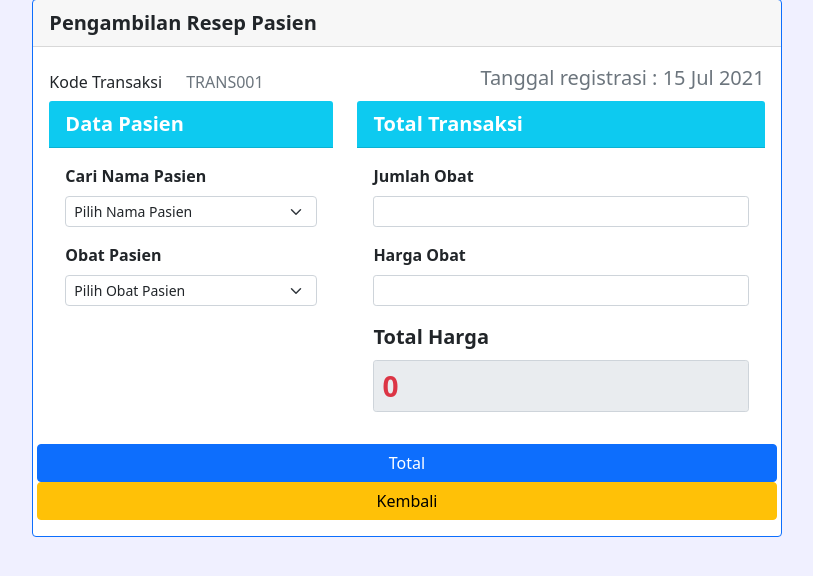
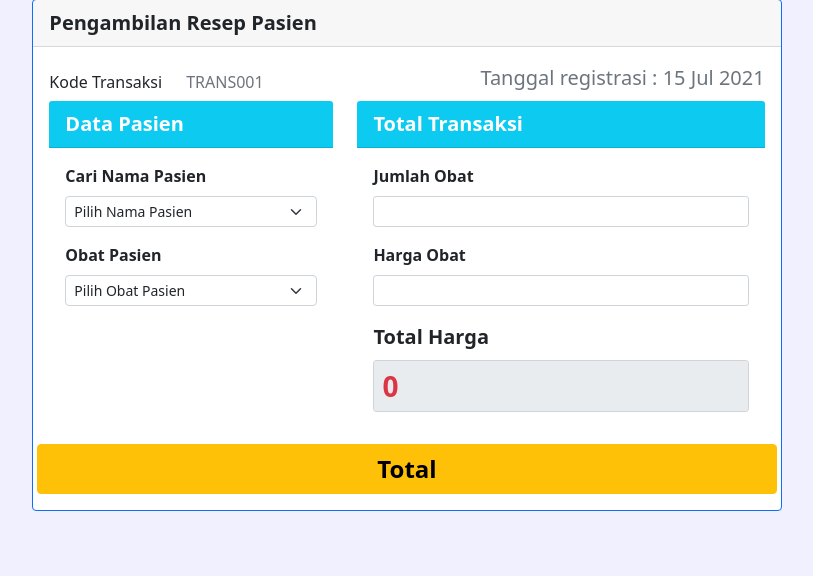
Before and after one commit to Whydandrian/si-klinik, a PHP site: page /pages/tindakan/resep_pasien.php in a window 1280 px wide. Shown: the part 81-657 px from the top of the page, without its empty margins (233-1046 px from the left). Run offline with PHP 8.4, Linux system fonts and the light colour scheme; the visitor is signed in with stand-in values (Sample User, id 1); data that the repository does not hold is empty; some libraries are stand-ins or nearby versions.

Commit message:
ubah link dan ukuran text button

```diff
--- a/pages/tindakan/resep_pasien.php
+++ b/pages/tindakan/resep_pasien.php
@@ -133,8 +133,8 @@ $kodeTransaksi = $kd . sprintf("%03s", $list);
               </div>
 
             </div>
-            <button type="submit" class="btn btn-primary">Total</button>
-            <a href="../admin/data_obat.php" class="btn btn-warning">Kembali</a>
+            <button type="submit" class="btn btn-warning fs-4 fw-bold">Total</button>
+            <!-- <a href="../admin/data_obat.php" class="btn btn-warning">Kembali</a> -->
           </form>
 
         </div>
```
